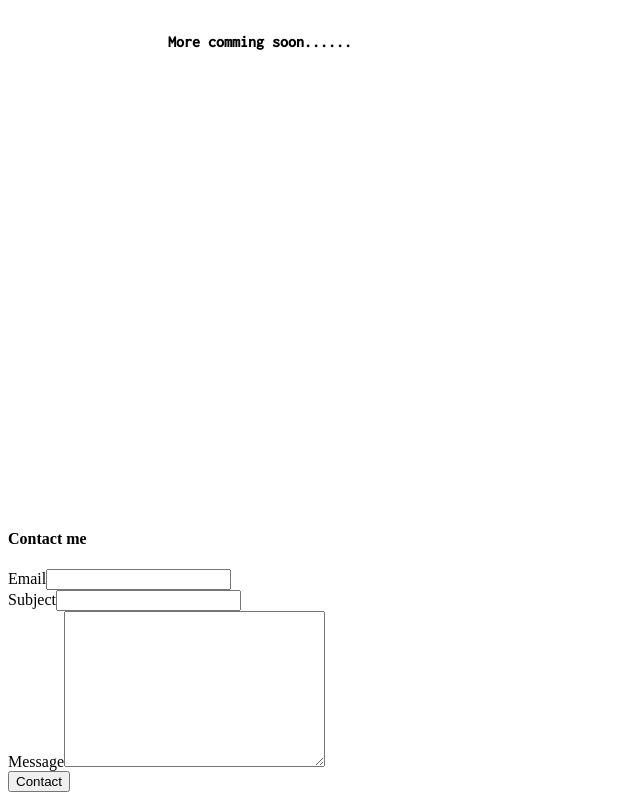
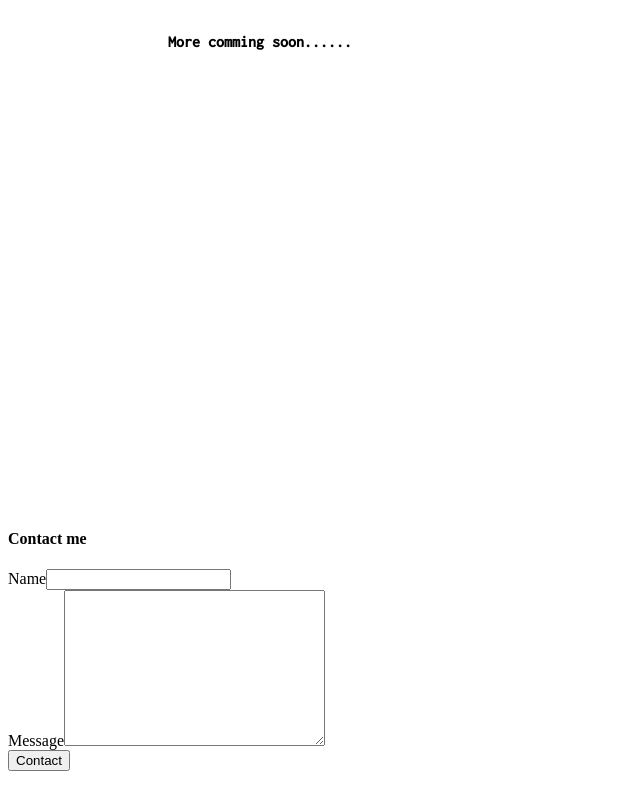
Before and after one commit to SanchitYadav2005/Portfolio-site, a React (Vite) app: page / in a window 1280 px wide. Shown: the part 4924-5724 px from the top of the page, without its empty margins (0-640 px from the left). After the commit the page ends 5703 px from the top, so only its background shows below. Built offline with nearby package versions, Linux system fonts and the light colour scheme.

Commit message:
added emailjs script to send an email from the visitor on my website

```diff
--- a/src/components/ContactForm.jsx
+++ b/src/components/ContactForm.jsx
@@ -2,6 +2,8 @@ import useInoutHook from "../hooks/useInoutHook";
 import "../styles/form.css";
 import { motion } from "framer-motion";
 import { useInView } from "react-intersection-observer";
+import emailjs from '@emailjs/browser';
+emailjs.init("5HlDQigCi5AbtQK2H")
 
 function ContactForm() {
   const [ref, isVisible] = useInView({ threshold: 0.5 });
@@ -18,12 +20,23 @@ function ContactForm() {
   const [
     value1,
     value2,
-    value3,
     handleChange1,
     handleChange2,
-    handleChange3,
     reset,
   ] = useInoutHook("");
+  const tamplateParams = {
+    from_name: value1,
+    message: value2
+  }
+  function handleClick(){
+    emailjs.send("service_0azzzag","template_bi5ug2k", tamplateParams)
+        .then(function(respones){
+          console.log("success", respones.status, respones.text)
+        }, function(error){
+          console.log(error);
+        })
+  }
+
   return (
     <>
      <motion.div
@@ -40,25 +53,16 @@ function ContactForm() {
           e.preventDefault();
           reset;
         }}
+
       >
         <div className="input-container">
-          <label htmlFor="email">Email</label>
+          <label htmlFor="name">Name</label>
           <input
-            type="email"
-            name="email"
-            id="email"
+            type="name"
+            name="name"
+            id="name"
             value={value1}
             onChange={handleChange1}
-          />
-        </div>
-        <div className="input-container">
-          <label htmlFor="sub">Subject</label>
-          <input
-            type="text"
-            name="sub"
-            id="sub"
-            value={value2}
-            onChange={handleChange2}
           />
         </div>
         <div className="input-container">
@@ -68,11 +72,11 @@ function ContactForm() {
             id="message"
             cols="30"
             rows="10"
-            value={value3}
-            onChange={handleChange3}
+            value={value2}
+            onChange={handleChange2}
           />
         </div>
-        <button>Contact</button>
+        <button  onClick={handleClick} onSubmit={reset}>Contact</button>
       </form>
       </motion.div>
     </>
```
